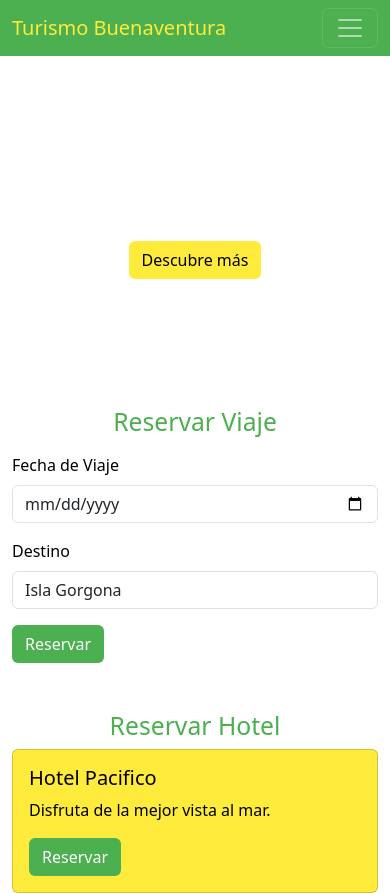
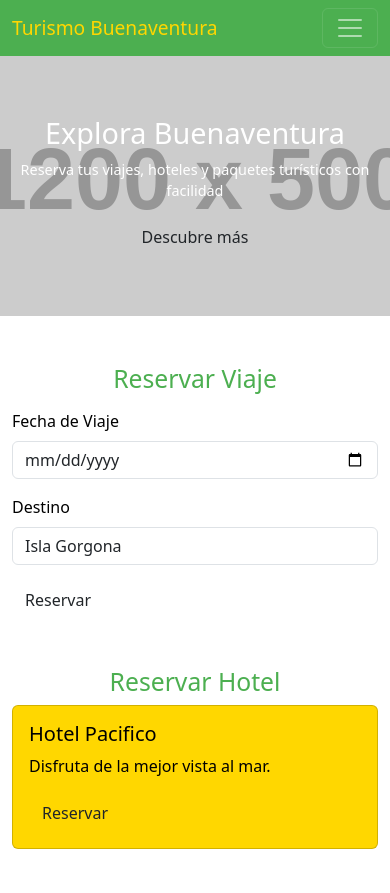
Before and after one commit to andres10281/pagina-de-turismo-, a plain HTML site: page index.html in a window 390 px wide. Shown: the top 893 px of the page. Drawn offline with nearby package versions, Linux system fonts and the light colour scheme; placeholder pictures from the web are drawn by us.

Commit message:
Update tura.css

```diff
--- a/tura.css
+++ b/tura.css
@@ -1,32 +1,66 @@
 /* Colores personalizados */
 .bg-green {
-  background-color: #4CAF50; /* Verde */
+  background-color: #4CAF50; /* Color verde */
 }
+
 .text-green {
   color: #4CAF50;
 }
+
 .bg-yellow {
-  background-color: #FFEB3B; /* Amarillo */
-}
-.text-yellow {
-  color: #FFEB3B;
-}
-.btn-yellow {
-  background-color: #FFEB3B;
-  color: black;
-}
-.btn-green {
-  background-color: #4CAF50;
-  color: white;
+  background-color: #FFD700; /* Color amarillo */
 }
 
+.text-yellow {
+  color: #FFD700;
+}
+
+/* Estilos del banner */
 .banner {
-  background: url('banner.jpg') center/cover no-repeat;
-  padding: 80px 0;
+  background-image: url('https://via.placeholder.com/1200x500'); /* Coloca la imagen que desees */
+  background-size: cover;
+  background-position: center;
+  padding: 100px 20px;
 }
-.text-white {
-  color: white;
+
+.banner h1 {
+  font-size: 2.5rem;
 }
-.text-black {
-  color: black;
+
+.banner p {
+  font-size: 1.2rem;
 }
+
+/* Ajustes de responsividad */
+@media (max-width: 768px) {
+  .banner h1 {
+    font-size: 2rem;
+  }
+
+  .banner p {
+    font-size: 1rem;
+  }
+
+  .card {
+    margin-bottom: 20px;
+  }
+}
+
+@media (max-width: 576px) {
+  .navbar-brand {
+    font-size: 1.2rem;
+  }
+
+  .banner {
+    padding: 60px 15px;
+    text-align: center;
+  }
+
+  .banner h1 {
+    font-size: 1.8rem;
+  }
+
+  .banner p {
+    font-size: 0.9rem;
+  }
+}
```
